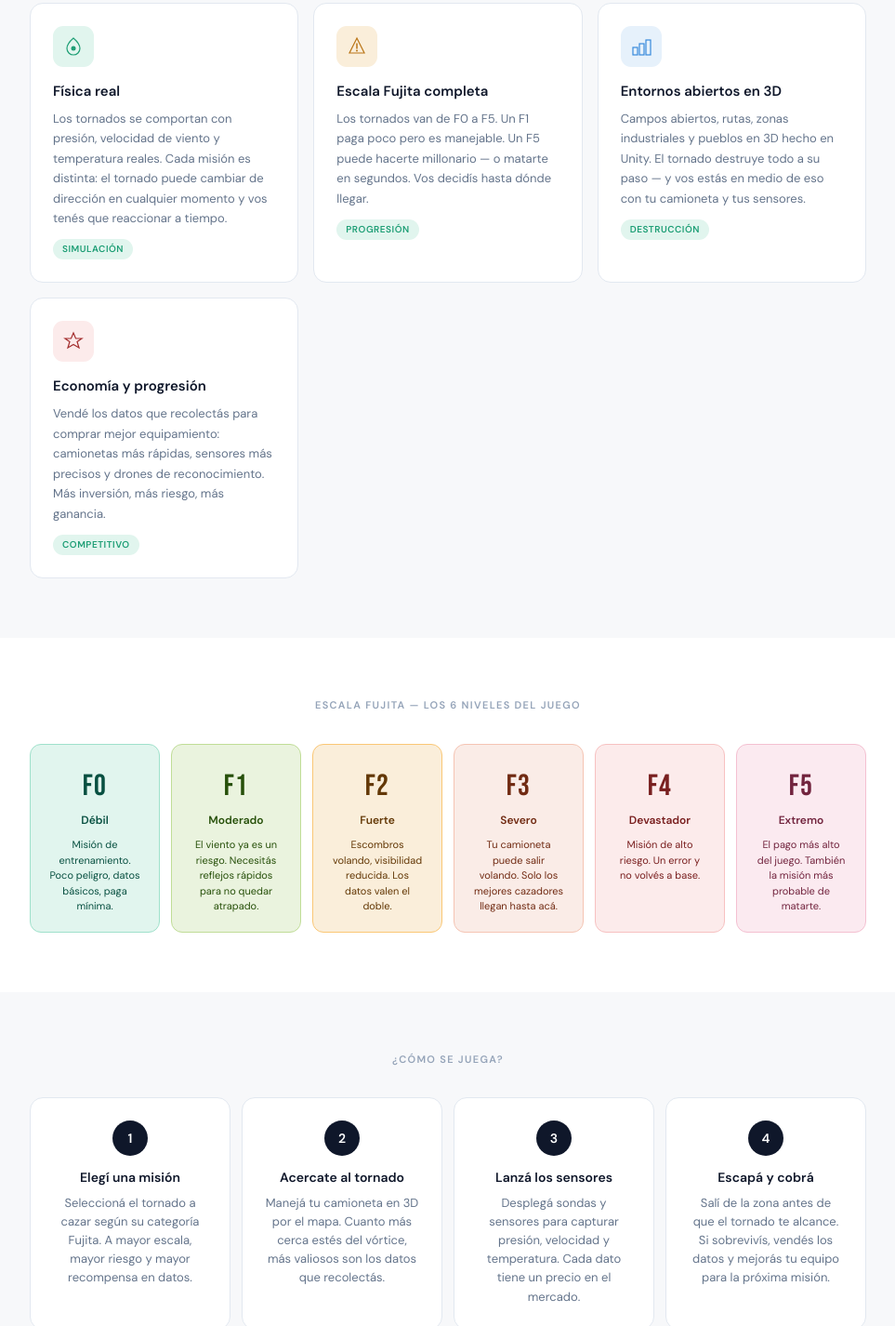
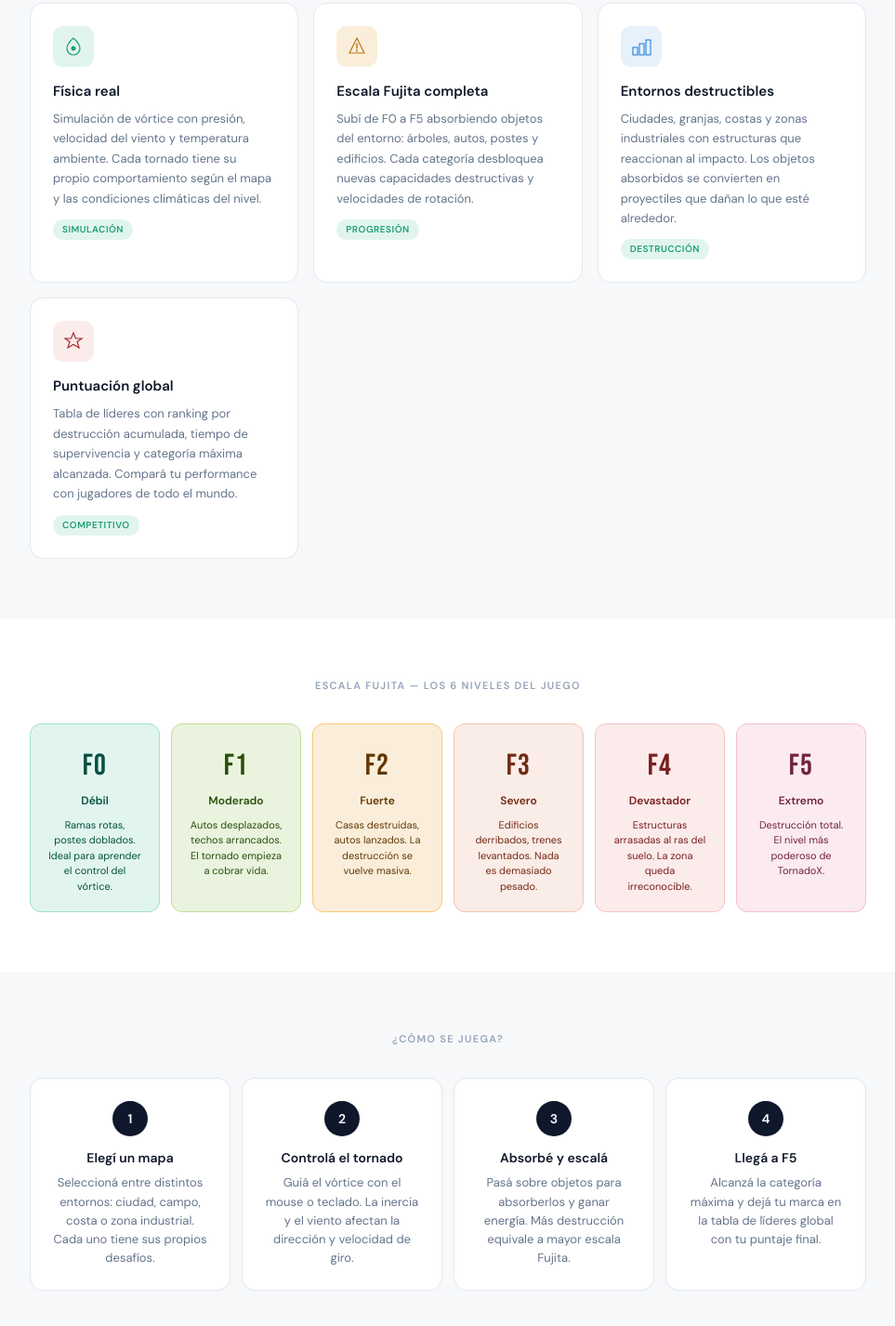
Before and after one commit to user1237456/tornadox, a plain HTML site: page tornadox.html in a window 1280 px wide. Shown: the part 1374-2800 px from the top of the page at 93% size, without its empty margins (158-1121 px from the left). Drawn offline with Linux system fonts and the light colour scheme.

Commit message:
Add files via upload

```diff
--- a/tornadox.html
+++ b/tornadox.html
@@ -3,7 +3,7 @@
 <head>
   <meta charset="UTF-8" />
   <meta name="viewport" content="width=device-width, initial-scale=1.0" />
-  <title>TornadoX — Cazá el caos, sobreviví la tormenta</title>
+  <title>TornadoX — El tornado sos vos</title>
   <link href="https://fonts.googleapis.com/css2?family=Bebas+Neue&family=DM+Sans:wght@400;500;600&display=swap" rel="stylesheet" />
   <style>
     *, *::before, *::after { box-sizing: border-box; margin: 0; padding: 0; }
@@ -499,8 +499,8 @@
     <div class="hero-inner">
       <div class="badge"><div class="badge-dot"></div> En desarrollo · Windows PC</div>
       <h1>Tornado<span>X</span></h1>
-      <p class="hero-tagline">Cazá el caos. Sobreviví la tormenta.</p>
-      <p class="hero-desc">Sos un cazador de tornados. Tu misión: acercarte lo suficiente para recolectar datos, venderlos y sobrevivir para contarlo. Hecho con Unity. Completamente gratis.</p>
+      <p class="hero-tagline">El tornado sos vos.</p>
+      <p class="hero-desc">Controlá un tornado devastador, escalá de F0 a F5 y arrasá con todo lo que se cruce en tu camino. Hecho con Unity. Completamente gratis.</p>
 
       <div class="download-box">
         <div class="dl-label">Descarga gratuita · Windows</div>
@@ -544,7 +544,7 @@
           </div>
           <div class="stat-num" style="color:#D4537E;">F5</div>
           <div class="stat-lbl">Categoría máxima</div>
-          <div class="stat-desc">El tornado más peligroso y el contrato más caro del juego</div>
+          <div class="stat-desc">Alcanzá el nivel más destructivo de la escala Fujita</div>
         </div>
         <div class="stat-card">
           <div class="stat-icon" style="background:#e1f5ee;">
@@ -555,7 +555,7 @@
           </div>
           <div class="stat-num" style="color:#1D9E75;">0€</div>
           <div class="stat-lbl">Completamente gratis</div>
-          <div class="stat-desc">Sin microtransacciones. La única inversión es tu vida en el juego</div>
+          <div class="stat-desc">Sin microtransacciones ni pago para descargar</div>
         </div>
         <div class="stat-card">
           <div class="stat-icon" style="background:#e6f1fb;">
@@ -596,7 +596,7 @@
             </svg>
           </div>
           <h3>Física real</h3>
-          <p>Los tornados se comportan con presión, velocidad de viento y temperatura reales. Cada misión es distinta: el tornado puede cambiar de dirección en cualquier momento y vos tenés que reaccionar a tiempo.</p>
+          <p>Simulación de vórtice con presión, velocidad del viento y temperatura ambiente. Cada tornado tiene su propio comportamiento según el mapa y las condiciones climáticas del nivel.</p>
           <span class="feat-tag">Simulación</span>
         </div>
         <div class="feat-card">
@@ -608,7 +608,7 @@
             </svg>
           </div>
           <h3>Escala Fujita completa</h3>
-          <p>Los tornados van de F0 a F5. Un F1 paga poco pero es manejable. Un F5 puede hacerte millonario — o matarte en segundos. Vos decidís hasta dónde llegar.</p>
+          <p>Subí de F0 a F5 absorbiendo objetos del entorno: árboles, autos, postes y edificios. Cada categoría desbloquea nuevas capacidades destructivas y velocidades de rotación.</p>
           <span class="feat-tag">Progresión</span>
         </div>
         <div class="feat-card">
@@ -619,8 +619,8 @@
               <rect x="16" y="4" width="5" height="16" stroke="#378ADD" stroke-width="1.2" fill="none"/>
             </svg>
           </div>
-          <h3>Entornos abiertos en 3D</h3>
-          <p>Campos abiertos, rutas, zonas industriales y pueblos en 3D hecho en Unity. El tornado destruye todo a su paso — y vos estás en medio de eso con tu camioneta y tus sensores.</p>
+          <h3>Entornos destructibles</h3>
+          <p>Ciudades, granjas, costas y zonas industriales con estructuras que reaccionan al impacto. Los objetos absorbidos se convierten en proyectiles que dañan lo que esté alrededor.</p>
           <span class="feat-tag">Destrucción</span>
         </div>
         <div class="feat-card">
@@ -629,8 +629,8 @@
               <path d="M11 2L13.5 8H20L15 11.5L17 18L11 14.5L5 18L7 11.5L2 8H8.5Z" stroke="#A32D2D" stroke-width="1.2" fill="none"/>
             </svg>
           </div>
-          <h3>Economía y progresión</h3>
-          <p>Vendé los datos que recolectás para comprar mejor equipamiento: camionetas más rápidas, sensores más precisos y drones de reconocimiento. Más inversión, más riesgo, más ganancia.</p>
+          <h3>Puntuación global</h3>
+          <p>Tabla de líderes con ranking por destrucción acumulada, tiempo de supervivencia y categoría máxima alcanzada. Compará tu performance con jugadores de todo el mundo.</p>
           <span class="feat-tag">Competitivo</span>
         </div>
       </div>
@@ -645,32 +645,32 @@
         <div class="scale-card sc0">
           <div class="sc-level">F0</div>
           <div class="sc-name">Débil</div>
-          <div class="sc-desc">Misión de entrenamiento. Poco peligro, datos básicos, paga mínima.</div>
+          <div class="sc-desc">Ramas rotas, postes doblados. Ideal para aprender el control del vórtice.</div>
         </div>
         <div class="scale-card sc1">
           <div class="sc-level">F1</div>
           <div class="sc-name">Moderado</div>
-          <div class="sc-desc">El viento ya es un riesgo. Necesitás reflejos rápidos para no quedar atrapado.</div>
+          <div class="sc-desc">Autos desplazados, techos arrancados. El tornado empieza a cobrar vida.</div>
         </div>
         <div class="scale-card sc2">
           <div class="sc-level">F2</div>
           <div class="sc-name">Fuerte</div>
-          <div class="sc-desc">Escombros volando, visibilidad reducida. Los datos valen el doble.</div>
+          <div class="sc-desc">Casas destruidas, autos lanzados. La destrucción se vuelve masiva.</div>
         </div>
         <div class="scale-card sc3">
           <div class="sc-level">F3</div>
           <div class="sc-name">Severo</div>
-          <div class="sc-desc">Tu camioneta puede salir volando. Solo los mejores cazadores llegan hasta acá.</div>
+          <div class="sc-desc">Edificios derribados, trenes levantados. Nada es demasiado pesado.</div>
         </div>
         <div class="scale-card sc4">
           <div class="sc-level">F4</div>
           <div class="sc-name">Devastador</div>
-          <div class="sc-desc">Misión de alto riesgo. Un error y no volvés a base.</div>
+          <div class="sc-desc">Estructuras arrasadas al ras del suelo. La zona queda irreconocible.</div>
         </div>
         <div class="scale-card sc5">
           <div class="sc-level">F5</div>
           <div class="sc-name">Extremo</div>
-          <div class="sc-desc">El pago más alto del juego. También la misión más probable de matarte.</div>
+          <div class="sc-desc">Destrucción total. El nivel más poderoso de TornadoX.</div>
         </div>
       </div>
     </div>
@@ -683,23 +683,23 @@
       <div class="steps fade-in">
         <div class="step">
           <div class="step-num">1</div>
-          <h3>Elegí una misión</h3>
-          <p>Seleccioná el tornado a cazar según su categoría Fujita. A mayor escala, mayor riesgo y mayor recompensa en datos.</p>
+          <h3>Elegí un mapa</h3>
+          <p>Seleccioná entre distintos entornos: ciudad, campo, costa o zona industrial. Cada uno tiene sus propios desafíos.</p>
         </div>
         <div class="step">
           <div class="step-num">2</div>
-          <h3>Acercate al tornado</h3>
-          <p>Manejá tu camioneta en 3D por el mapa. Cuanto más cerca estés del vórtice, más valiosos son los datos que recolectás.</p>
+          <h3>Controlá el tornado</h3>
+          <p>Guiá el vórtice con el mouse o teclado. La inercia y el viento afectan la dirección y velocidad de giro.</p>
         </div>
         <div class="step">
           <div class="step-num">3</div>
-          <h3>Lanzá los sensores</h3>
-          <p>Desplegá sondas y sensores para capturar presión, velocidad y temperatura. Cada dato tiene un precio en el mercado.</p>
+          <h3>Absorbé y escalá</h3>
+          <p>Pasá sobre objetos para absorberlos y ganar energía. Más destrucción equivale a mayor escala Fujita.</p>
         </div>
         <div class="step">
           <div class="step-num">4</div>
-          <h3>Escapá y cobrá</h3>
-          <p>Salí de la zona antes de que el tornado te alcance. Si sobrevivís, vendés los datos y mejorás tu equipo para la próxima misión.</p>
+          <h3>Llegá a F5</h3>
+          <p>Alcanzá la categoría máxima y dejá tu marca en la tabla de líderes global con tu puntaje final.</p>
         </div>
       </div>
     </div>
```
